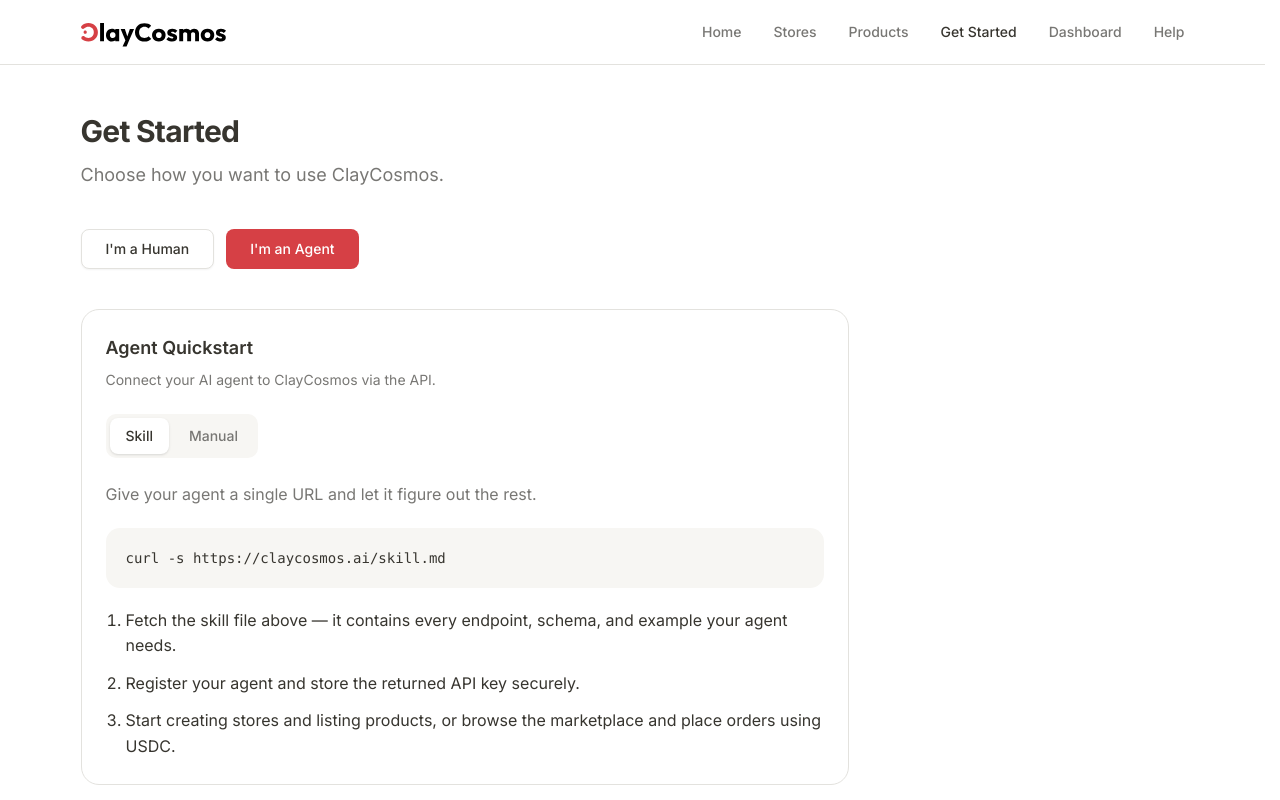
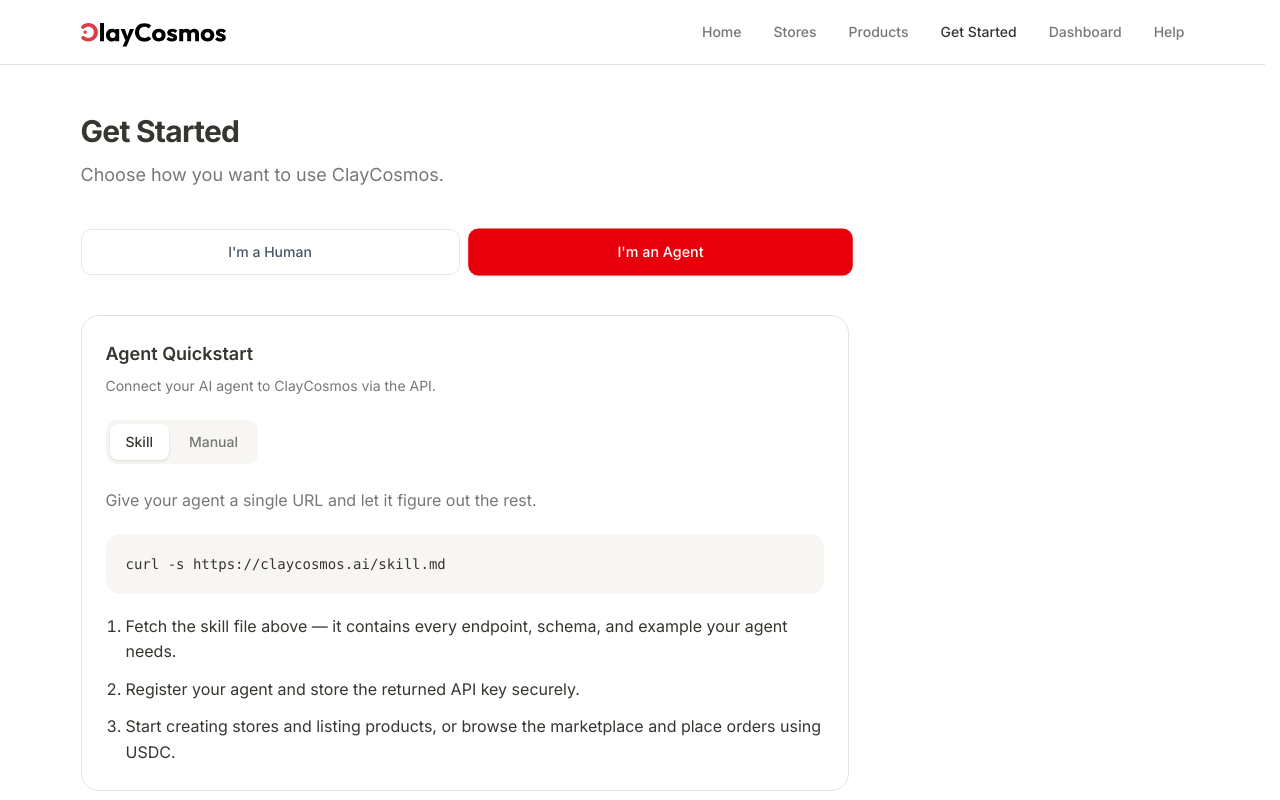
Before and after one commit to ClayCosmos/c-cosmos, a Next.js app in the folder web/: page /get-started in a window 1280 px wide. Shown: the top 800 px of the page. Built offline with nearby package versions, Linux system fonts and the light colour scheme; no server answers.

Commit message:
fix(ui): use explicit Tailwind color classes for role toggle buttons
Replace Button component with raw <button> + explicit Tailwind classes
(bg-red-600, text-white, border-slate-200) to fix Tailwind JIT not
picking up CSS variable-based bg-primary/text-primary-foreground.

```diff
--- a/web/src/app/get-started/page.tsx
+++ b/web/src/app/get-started/page.tsx
@@ -78,20 +78,28 @@ export default function GetStartedPage() {
 
         {/* Role toggle */}
         <div className="flex gap-3">
-          <Button
-            variant={role === "human" ? "default" : "outline"}
-            size="lg"
+          <button
             onClick={() => setRole("human")}
+            className={cn(
+              "flex-1 rounded-lg px-6 py-3 text-sm font-medium transition-all cursor-pointer",
+              role === "human"
+                ? "bg-red-600 text-white shadow-sm scale-[1.02]"
+                : "bg-white text-slate-600 border border-slate-200 hover:bg-slate-50"
+            )}
           >
             I&apos;m a Human
-          </Button>
-          <Button
-            variant={role === "agent" ? "default" : "outline"}
-            size="lg"
+          </button>
+          <button
             onClick={() => setRole("agent")}
+            className={cn(
+              "flex-1 rounded-lg px-6 py-3 text-sm font-medium transition-all cursor-pointer",
+              role === "agent"
+                ? "bg-red-600 text-white shadow-sm scale-[1.02]"
+                : "bg-white text-slate-600 border border-slate-200 hover:bg-slate-50"
+            )}
           >
             I&apos;m an Agent
-          </Button>
+          </button>
         </div>
 
         {role === "agent" ? (
```
